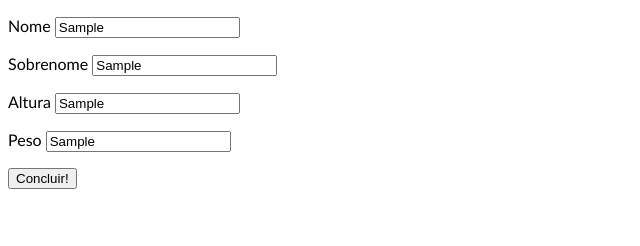
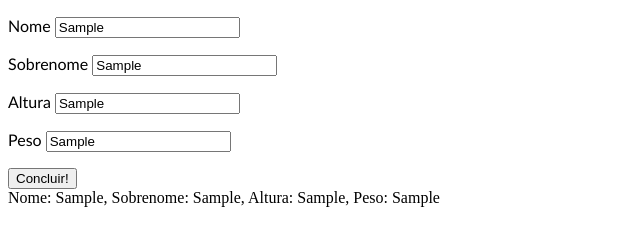
Before and after one commit to GabrielVieira5/js-udemy, a plain HTML site: page exercicios/aula34-exe/index.html in a window 1280 px wide. Both pictures are taken after typing "Sample", "Sample", "Sample", "Sample" into the empty fields and a click on the button "Concluir!". Shown: the whole page, without its empty margins (0-640 px from the left). Drawn offline with Linux system fonts and the light colour scheme.

Commit message:
exercicio completo

```diff
--- a/exercicios/aula34-exe/index.html
+++ b/exercicios/aula34-exe/index.html
@@ -18,8 +18,8 @@
         <p class="texto">Altura <input type="text" class="altura"></p>
         <p class="texto">Peso <input type="text" class="peso"></p>
         <button>Concluir!</button>
-
     </form>
+    <div class="resultado"></div>
 
     <script src="script.js"></script>
 </body>
--- a/exercicios/aula34-exe/script.js
+++ b/exercicios/aula34-exe/script.js
@@ -1,10 +1,30 @@
 function tarefa (){
     const form = document.querySelector('.formulario');
+    const pessoas = [];
 
-    form.onsubmit = function (evento){ //quando o form for enviado
+    /*form.onsubmit = function (evento){ //quando o form for enviado
         evento.preventDefault(); //Fazer com que a pagina nao atualize ja que o padrao é que (form.onsubmit) atualize a página e faz sumir tudo
-        console.log('Deu certo!!');
+        console.log('Deu certo!!'); FORMA MENOS USADA*/
+
+        function eventoForm (evento) {
+            evento.preventDefault();
+            const nome = document.querySelector('.nome')
+            const sobrenome = document.querySelector('.sobrenome')
+            const peso = document.querySelector('.peso')
+            const altura = document.querySelector('.altura')
+
+            pessoas.push(`Nome: ${nome.value}, Sobrenome: ${sobrenome.value}, Altura: ${altura.value}, Peso: ${peso.value} <br>`);
+            return document.querySelector('.resultado').innerHTML = pessoas
+
+
+
+
+            //(`Meu nome é ${nome.value, sobrenome.value} eu tenho ${altura.value} e peso ${peso.value}`)
+
+        }
+
+        form.addEventListener('submit', eventoForm);
     }
 
-}
+
 tarefa();
```
